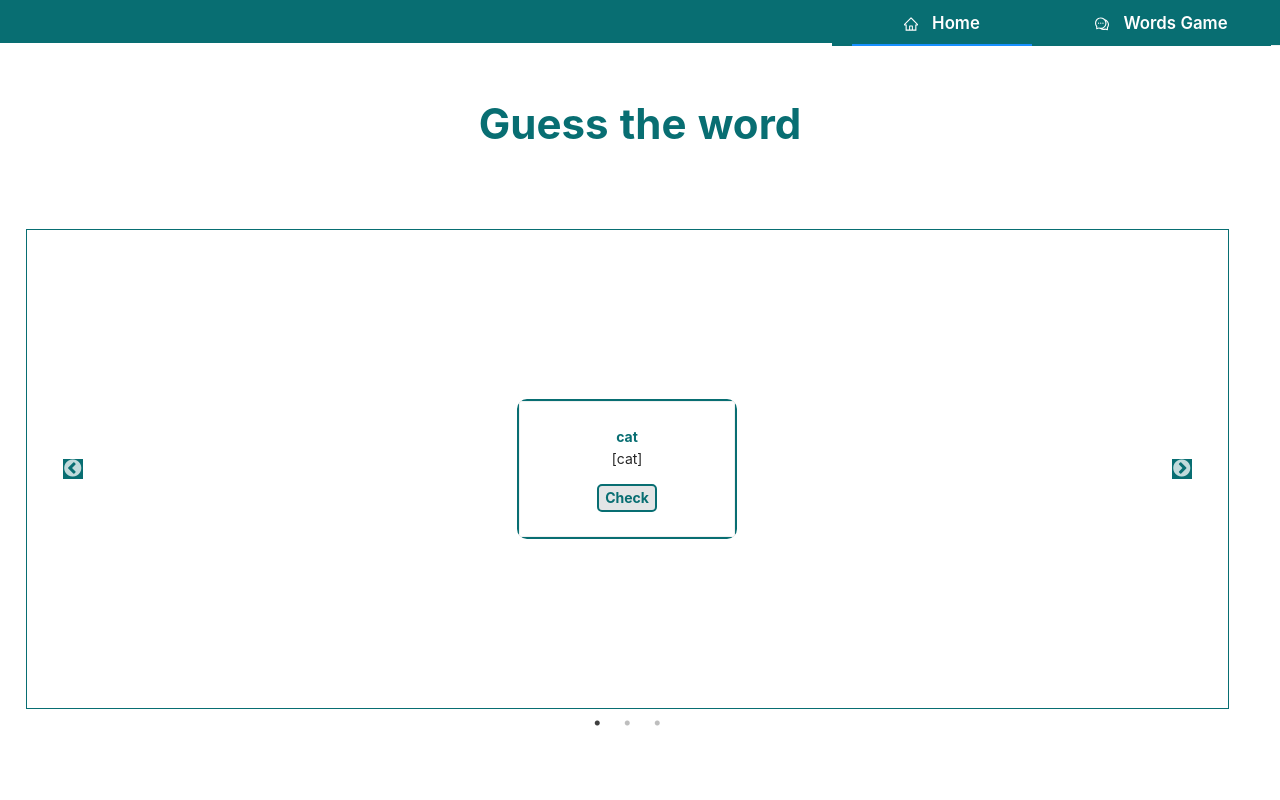
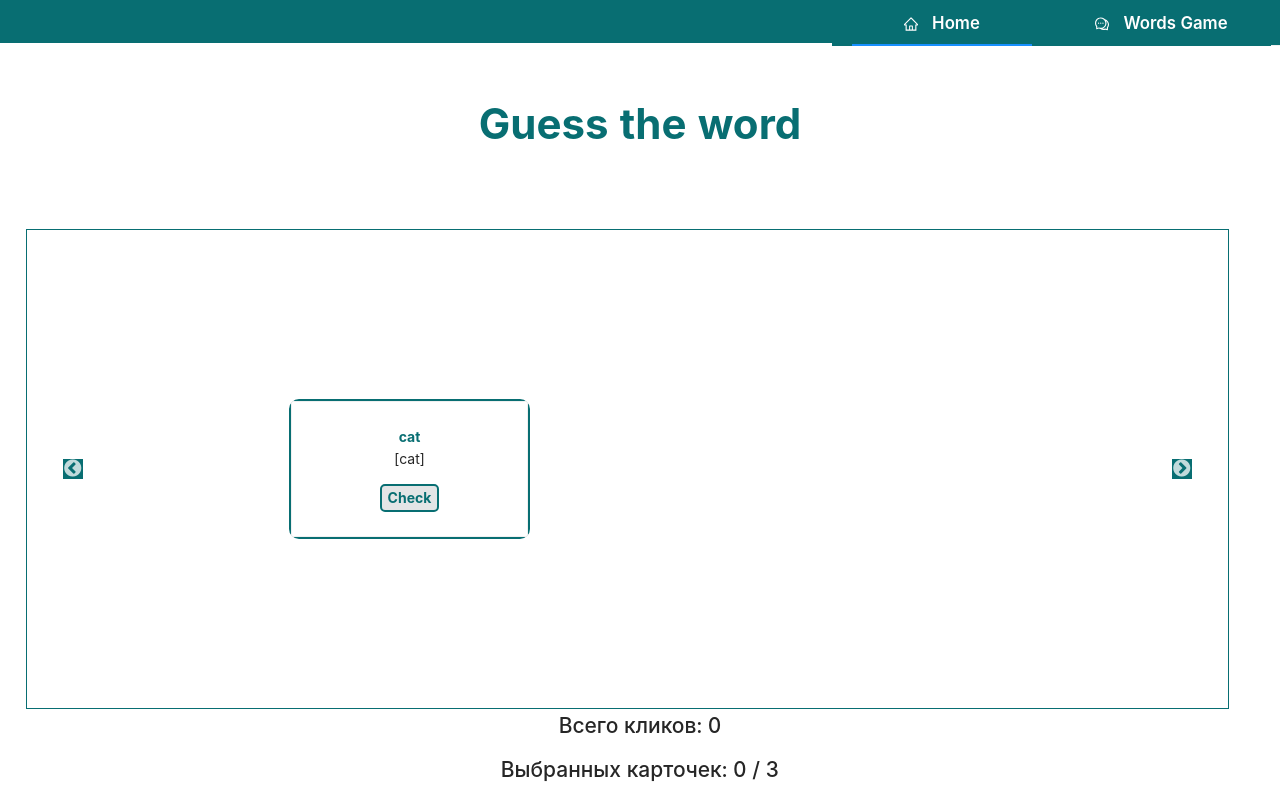
Before and after one commit to rossi23891/frontend, a React (Create React App) app in the folder school/language-app/: page /game in a window 1280 px wide. Built offline with nearby package versions, Linux system fonts and the light colour scheme.

Commit message:
add ref and counter

```diff
--- a/school/language-app/src/assets/components/CardsCaroussel.jsx
+++ b/school/language-app/src/assets/components/CardsCaroussel.jsx
@@ -3,6 +3,7 @@ import 'slick-carousel/slick/slick.css';
 import 'slick-carousel/slick/slick-theme.css';
 import '../styles/caroussel.css'
 import Slider from 'react-slick';
+import { useState } from 'react';
 
 const originData = [
     {
@@ -53,27 +54,38 @@ function SamplePrevArrow(props) {
 export default function CardsCaroussel() {
 
     const settings = {
-        dots: true,
         infinite: true,
         speed: 500,
         slidesToShow: 1,
         slidesToScroll: 1,
         arrows: true,
-        centerMode: true,
         prevArrow: <SamplePrevArrow />,
         nextArrow: <SampleNextArrow />
     };
+
+    const [selected, setSelected] = useState([]);
+    const [counter, setCounter] = useState(0);
+
+    const countItem = (item) => {
+        setCounter(counter + 1);
+
+        const newArr = new Set(selected);
+        console.log(item);
+        newArr.add(item);
+        setSelected(Array.from(newArr));
+    }
+
     return (
         <div className='caroussel'>
             <h2 className='title'> Guess the word</h2>
             <Slider {...settings} className='customSlider'>
-                {originData.map((word, i) => (
-                    <LangCard
-                        key={i}
-                        {...word}
-                    />
-                ))}
+                {originData.map((word, i) => {
+                    return <LangCard key={i} id={i} {...word} count={countItem} />
+                }
+                )}
             </Slider>
+            <h2>{`Всего кликов: ${counter}`}</h2>
+            <h2>{`Выбранных карточек: ${selected.length} / ${originData.length}`}</h2>
         </div>
     );
 }
--- a/school/language-app/src/assets/components/LangCard.jsx
+++ b/school/language-app/src/assets/components/LangCard.jsx
@@ -1,13 +1,17 @@
 import { Card } from 'antd';
 import 'antd/dist/antd.css';
 import '../styles/lang_card.css'
-import { useState } from 'react';
+import { useState, useRef, useEffect } from 'react';
 function LangCard(props) {
     const { english, transcription, russian } = props;
     const [transcriptionVisible, setTranscriptionVisible] = useState(false);
 
-    const handleChange = () => {
+    const ref = useRef();
+    useEffect(() => ref.current.focus(), []);
+
+    const handleChange = (event) => {
         setTranscriptionVisible(!transcriptionVisible);
+        props.count(props.id);
     };
 
     return (
@@ -17,7 +21,7 @@ function LangCard(props) {
                 <div className="Transription">{transcription}</div>
                 <p></p>
                 {transcriptionVisible ? <div className="RussianText">{russian}</div>
-                    : <button className="CardButton" onClick={handleChange}>Check</button>}
+                    : <button className="CardButton" onClick={handleChange} ref={ref}>Check</button>}
             </Card>
         </div>
     );
--- a/school/language-app/src/assets/styles/lang_card.css
+++ b/school/language-app/src/assets/styles/lang_card.css
@@ -1,7 +1,7 @@
 .LangCard {
     border: 2px solid rgb(8, 110, 114);
     width: 20%;
-    margin-left: 40%;
+    margin-left: auto;
     border-radius: 10px;
     text-align: center;
     background-color: rgb(227, 229, 230);
```
